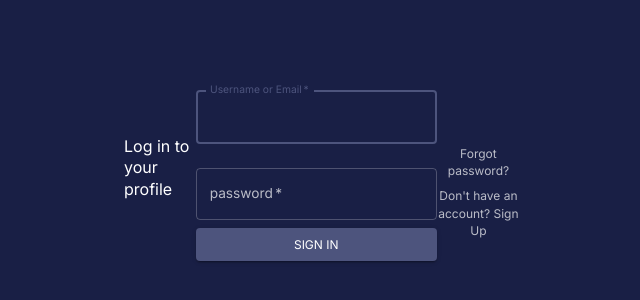
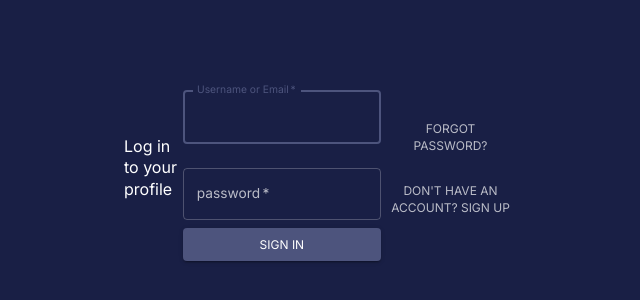
Before and after one commit to OS-Tech-Labs/health-app-frontend, a React (Create React App) app: page / in a window 1280 px wide. Shown: the part 232-532 px from the top of the page, without its empty margins (318-958 px from the left). Built offline with nearby package versions, Linux system fonts and the light colour scheme.

Commit message:
Login and Register pages done

```diff
--- a/src/App.js
+++ b/src/App.js
@@ -12,7 +12,7 @@ import DashBoard from "./scenes/dashboard/Dashboard";
 import Layout from "./scenes/layout";
 import DashboardHome from "./scenes/dashboard/Dashboard";
 import {Login} from "./scenes/Login";
-
+import { Register } from "./scenes/Register";
 function App() {
   const mode = useSelector((state) => state.global.mode);
   const theme = useMemo(()=> createTheme(themeSettings(mode)), [mode]);
@@ -24,13 +24,10 @@ function App() {
         <CssBaseline/>
         <Routes>
           <Route path="/" element={<Login/>}> </Route>
-          <Route element ={<Layout/>}>
+          <Route path ="/register" element = {<Register/>}/>
+          <Route  element ={<Layout/>}>
           <Route path= "/abc" element ={<Navigate to ="/dashboard" replace/>}/>
           <Route path ="/dashboard" element ={<DashboardHome/>}/>
-
-
-
-
           </Route>
         </Routes>
       </ThemeProvider>
--- a/src/scenes/Login.jsx
+++ b/src/scenes/Login.jsx
@@ -9,7 +9,8 @@ import {
     Container,
     Grid,
     TextField,
-    Button
+    Button,
+
 } from "@mui/material"
 import {
     EmailOutlined,
@@ -20,13 +21,15 @@ import {
 } from "@mui/icons-material"
 import GoogleIcon from '@mui/icons-material/Google';
 import Axios from "axios";
-import { Navigate } from "react-router-dom";
+import { Navigate, useNavigate }from "react-router-dom";
 
 export const
 Login= (props) => {
+    const navigate = useNavigate();
     const [email, setEmail] = useState('');
     const[pass, setPass] = useState('');
     const [isLoggedIn, setIsLoggedIn] = useState(false);
+    const [isNoAccount, setIsNOAccount] = useState(false);
     const theme = useTheme();
     const handleSubmit =(e) => {
         e.preventDefault();
@@ -41,9 +44,16 @@ Login= (props) => {
             setIsLoggedIn(true);
         }
     })
+
+
+
     }
+
     if (isLoggedIn) {
         return <Navigate to="/dashboard" />;
+    }
+    if(isNoAccount){
+        return <Navigate to ="/register"/>;
     }
 
     return (
@@ -63,6 +73,7 @@ Login= (props) => {
                 <form  className="login-form" onSubmit={handleSubmit}>
                     <TextField
                         variant ="outlined"
+                        type ="text"
                         margin = "normal"
                         required
                         fullWidth
@@ -77,6 +88,7 @@ Login= (props) => {
                     <TextField
                         variant ="outlined"
                         margin = "normal"
+                        type="password"
                         required
                         fullWidth
                         id = "password"
@@ -97,28 +109,33 @@ Login= (props) => {
                 >
                     Sign In
                 </Button>
+
                     {/* <label htmlFor= 'email'> email</label> */}
                     {/* <input value= {email} onChange={(e) => setEmail(e.target.value)} type = 'email' placeholder="Username or email" id = 'email' name ='email'></input> */}
                     {/* <label htmlFor= 'password'> password</label> */}
                     {/* <input value = {pass} onChange={(e) => setPass(e.target.value)} type = 'password' placeholder="*******" id = 'password' name ='password'></input> */}
                     {/* <button> Log In</button> */}
                 </form>
-                <Box mt={5}>
-          <Grid >
+                <Grid container spacing ={2}>
             <Grid item xs>
-                <IconButton>
+
+            <Button>
               <Typography variant="body2" color="textSecondary" align="center">
                 Forgot password?
               </Typography>
-              </IconButton>
+              </Button>
+
             </Grid>
             <Grid item>
+              <Button  onClick={()=>{navigate("/register")}}>
               <Typography variant="body2" color="textSecondary" align="center">
                 {"Don't have an account? Sign Up"}
               </Typography>
+              </Button>
             </Grid>
           </Grid>
-        </Box>
+
+
 
         </Container>
 
--- a/src/scenes/Register.jsx
+++ b/src/scenes/Register.jsx
@@ -1,6 +1,7 @@
 import React,{useState} from "react";
-
-export const Register= (props) => {
+import { useNavigate } from "react-router-dom";
+export  const Register= (props) => {
+    const navigate = useNavigate();
     const [email, setEmail] = useState('');
     const [pass, setPass] = useState('');
     const [name, setName] = useState('');
@@ -20,7 +21,7 @@ export const Register= (props) => {
                     <input value = {pass} onChange={(e) => setPass(e.target.value)} type = 'password' placeholder="*******" id = 'password' name ='password'></input>
                     <button> Sign In</button>
                 </form>
-                <button className="link-btn" onClick={() =>props.onFormSwitch('login')}>Already have an account? Login here. </button>
+                <button className="link-btn" onClick={() =>{navigate("/")}}>Already have an account? Login here. </button>
             </div>
         </>
     )
```
Also changed, not shown: src/scenes/chat.jsx (added, +13 -0 lines).
